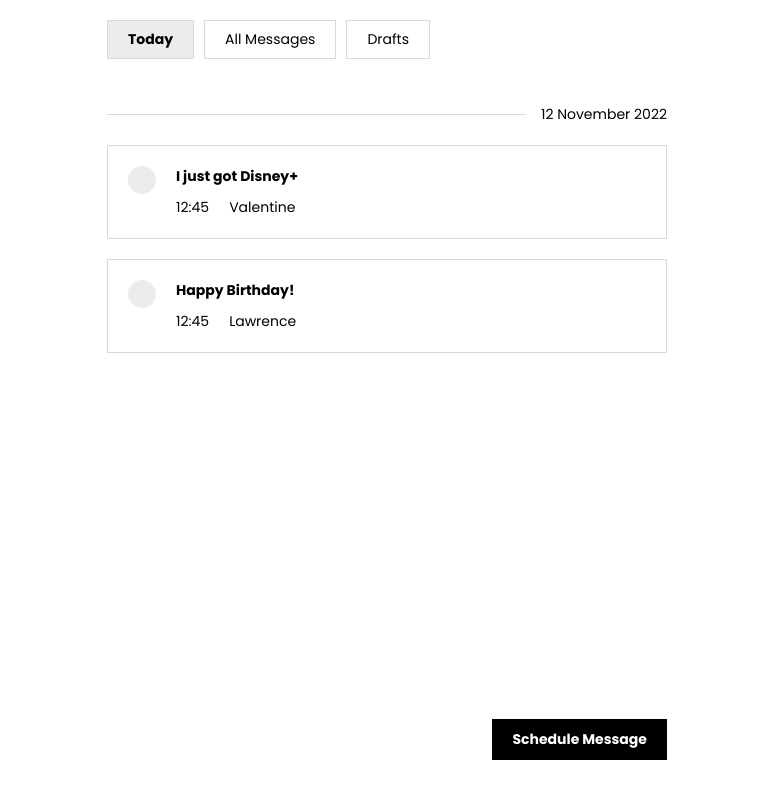
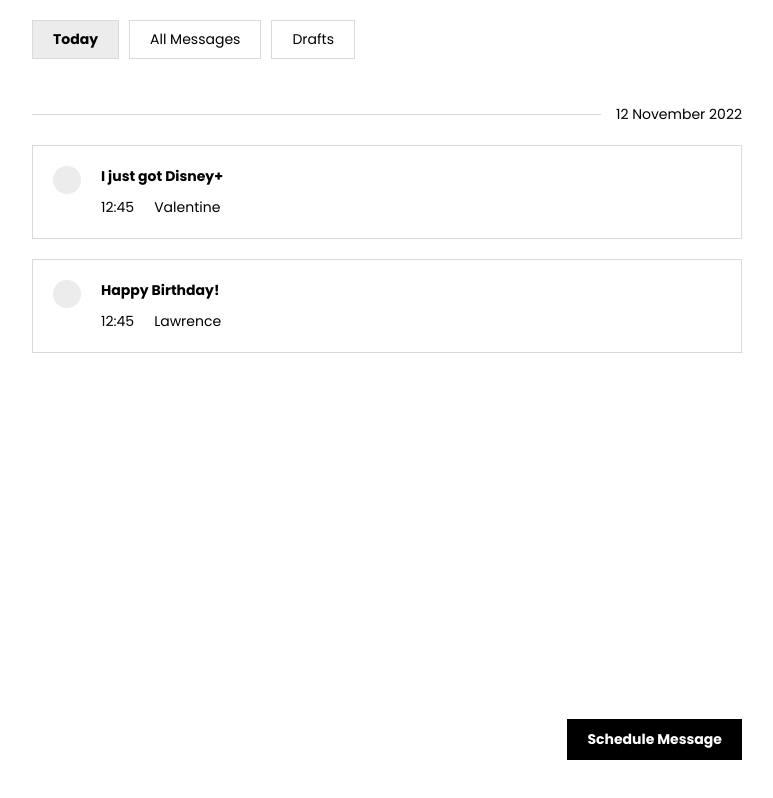
Before and after one commit to Ngoakor12/message-later, a React (Vite) app in the folder frontend/: page /today in a window 1280 px wide. Shown: the whole page, without its empty margins (253-1026 px from the left). Built offline with nearby package versions, Linux system fonts and the light colour scheme.

Commit message:
increase content width

```diff
--- a/frontend/src/index.css
+++ b/frontend/src/index.css
@@ -27,7 +27,7 @@ body {
 
 .App {
   min-width: 300px;
-  max-width: 600px;
+  max-width: 750px;
   width: 100%;
   min-height: 100vh;
   display: flex;
```
